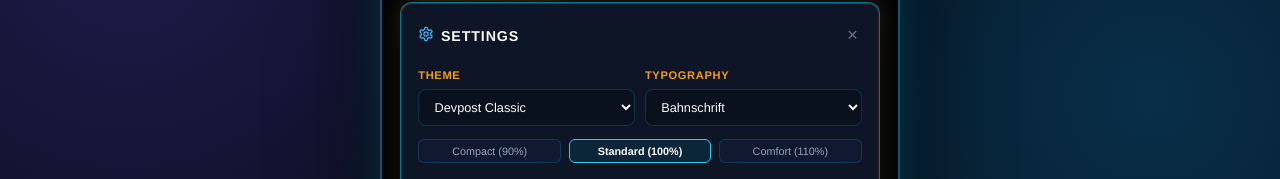
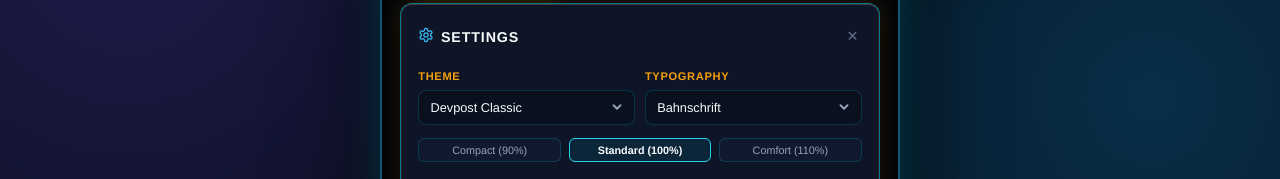
Before and after one commit to vero-code/dev-cadence, a React (Vite) app: page / in a window 1280 px wide. Both pictures are taken after a click on the button 819 px from the left and 38 px from the top of the page. Shown: the part 142-321 px from the top of the page. Built offline with nearby package versions, Linux system fonts and the light colour scheme.

Commit message:
style(settings): arrow for selection in a drop-down list

```diff
--- a/src/components/SettingsModal.jsx
+++ b/src/components/SettingsModal.jsx
@@ -1,6 +1,6 @@
 import React, { useState, useEffect } from 'react';
 import { THEMES, FONT_PRESETS, FONT_SIZES } from '../constants';
-import { AgedGearIcon } from './Icons';
+import { AgedGearIcon, ChevronDownIcon } from './Icons';
 
 export const SettingsModal = ({
   isOpen,
@@ -122,6 +122,7 @@ export const SettingsModal = ({
             {/* Theme Selector */}
             <div className="settings-column">
               <label className="form-label" htmlFor="settings-theme-select">Theme</label>
+              <div className="select-wrapper">
                 <select
                   id="settings-theme-select"
                   className="form-select"
@@ -134,11 +135,14 @@ export const SettingsModal = ({
                     </option>
                   ))}
               </select>
+              <ChevronDownIcon className="select-chevron" size={14} />
+              </div>
             </div>
 
             {/* Typography Selector */}
             <div className="settings-column">
               <label className="form-label" htmlFor="settings-font-select">Typography</label>
+              <div className="select-wrapper">
                 <select
                   id="settings-font-select"
                   className="form-select"
@@ -151,6 +155,8 @@ export const SettingsModal = ({
                     </option>
                   ))}
                 </select>
+                <ChevronDownIcon className="select-chevron" size={14} />
+              </div>
             </div>
           </div>
 
--- a/src/styles/modals.css
+++ b/src/styles/modals.css
@@ -210,6 +210,37 @@
   border-color: var(--cyan-primary);
   box-shadow: 0 0 8px var(--cyan-glow);
 }
+
+.select-wrapper {
+  position: relative;
+  display: flex;
+  align-items: center;
+  width: 100%;
+}
+
+.form-select {
+  appearance: none;
+  -webkit-appearance: none;
+  padding-right: 2rem;
+  cursor: pointer;
+}
+
+.select-chevron {
+  position: absolute;
+  right: 0.75rem;
+  pointer-events: none;
+  color: var(--text-muted);
+  transition: color 0.15s ease;
+}
+
+.select-wrapper:focus-within .select-chevron {
+  color: var(--cyan-primary);
+}
+
+
+
+
+
 
 .form-input.error {
   border-color: var(--rose);
```
Lines whose indentation alone changed are shown as unchanged.
